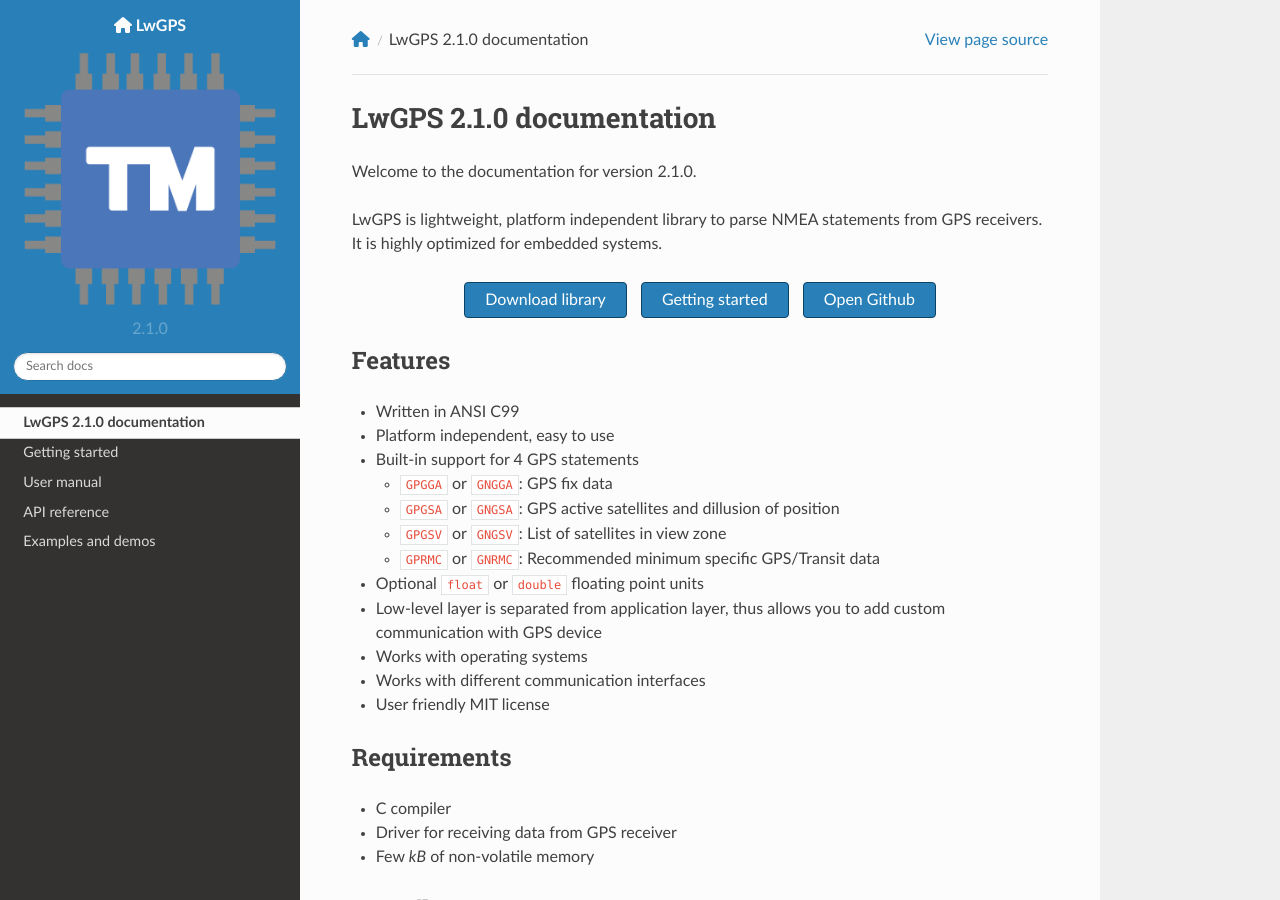
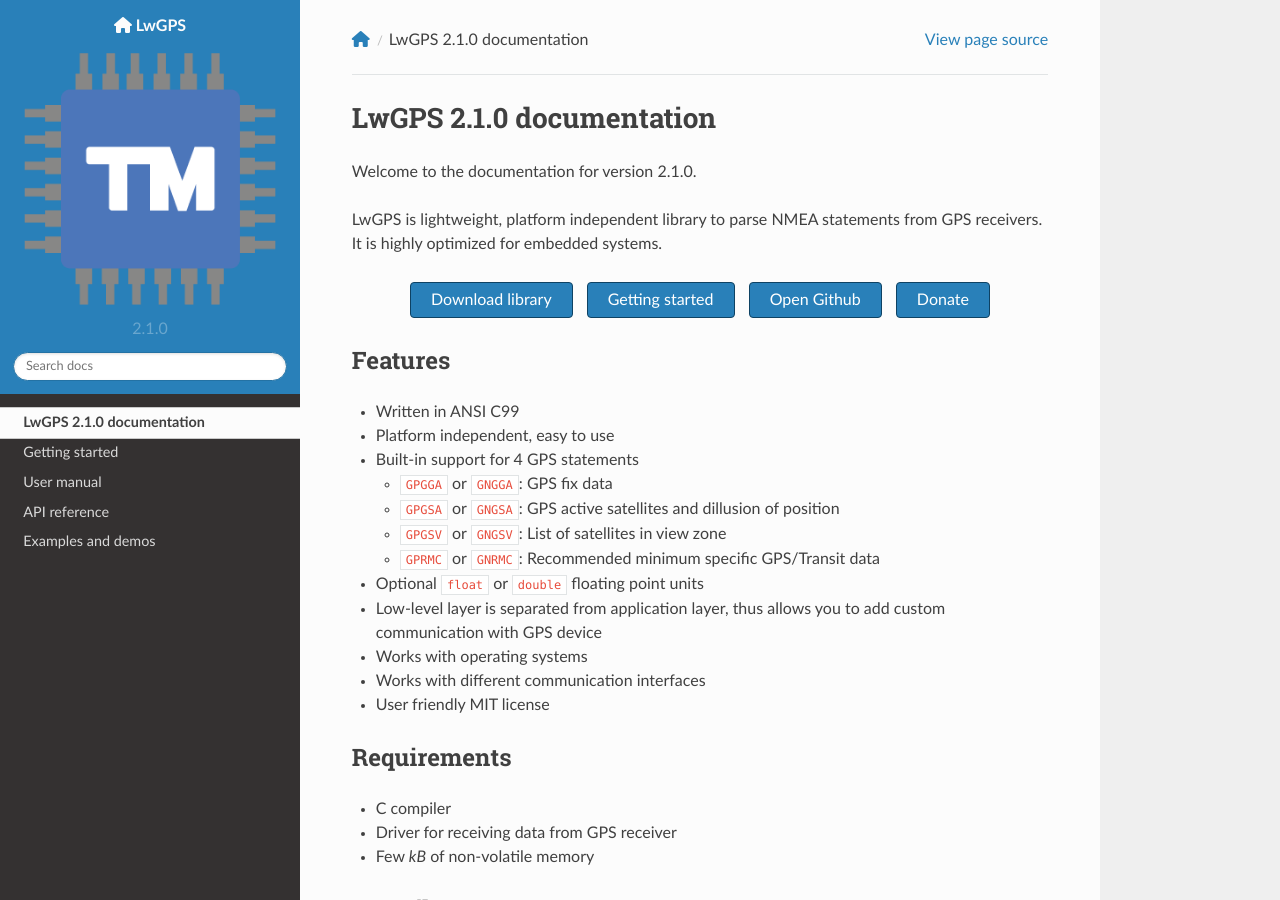
Before and after one commit to MaJerle/lwgps, a Sphinx documentation site: the page built from docs/index.rst, in a window 1280 px wide and 900 px high. Built offline with Sphinx 7.4.7 and the Read the Docs theme 2.0.0, drawn with Linux system fonts in a browser that asks for light colours; nearby versions of some CDN libraries; the version number could not be read and is left out.

Commit message:
Add donate button

```diff
--- a/docs/index.rst
+++ b/docs/index.rst
@@ -8,7 +8,7 @@
 .. rst-class:: center
 .. rst-class:: index_links
 
-    :ref:`download_library` :ref:`getting_started` `Open Github <https://github.com/MaJerle/lwgps>`_
+    :ref:`download_library` :ref:`getting_started` `Open Github <https://github.com/MaJerle/lwgps>`_ `Donate <https://paypal.me/tilz0R>`_
 
 Features
 ^^^^^^^^
```
